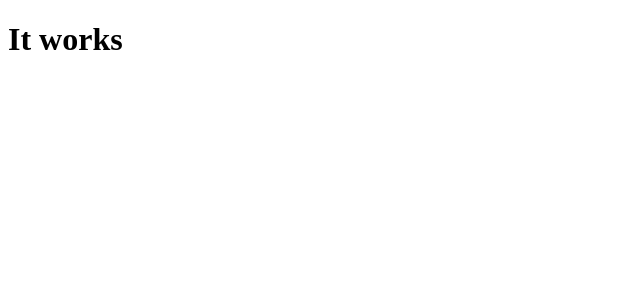
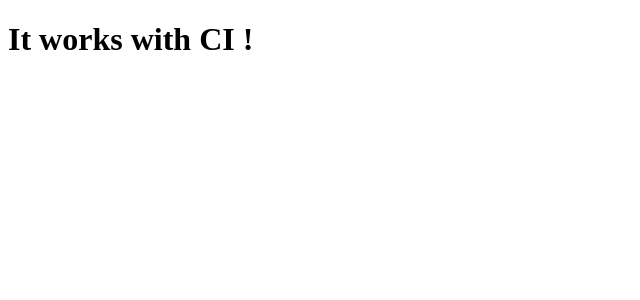
Before and after one commit to HlodowigRaginwald/m4th5, a Vue app: page / in a window 1280 px wide. Shown: the top 300 px of the page, without its empty margins (0-640 px from the left). Built offline with nearby package versions, Linux system fonts and the light colour scheme.

Commit message:
ci: test ci

```diff
--- a/src/App.vue
+++ b/src/App.vue
@@ -1,3 +1,3 @@
 <template>
-  <h1>It works</h1>
+  <h1>It works with CI !</h1>
 </template>
```
